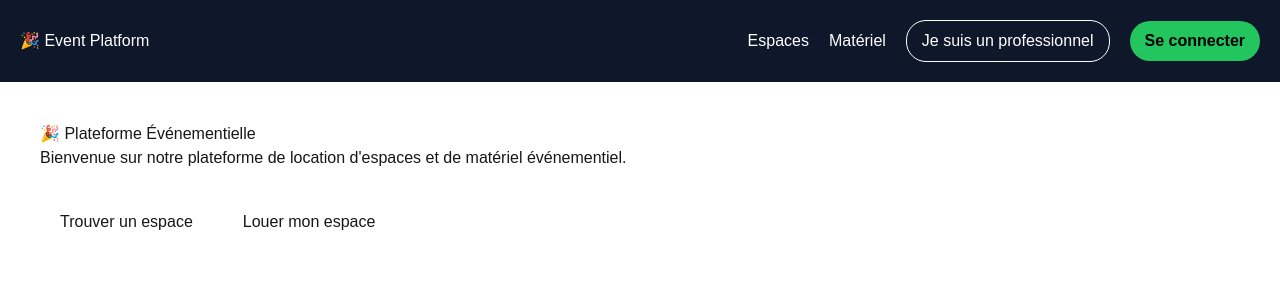
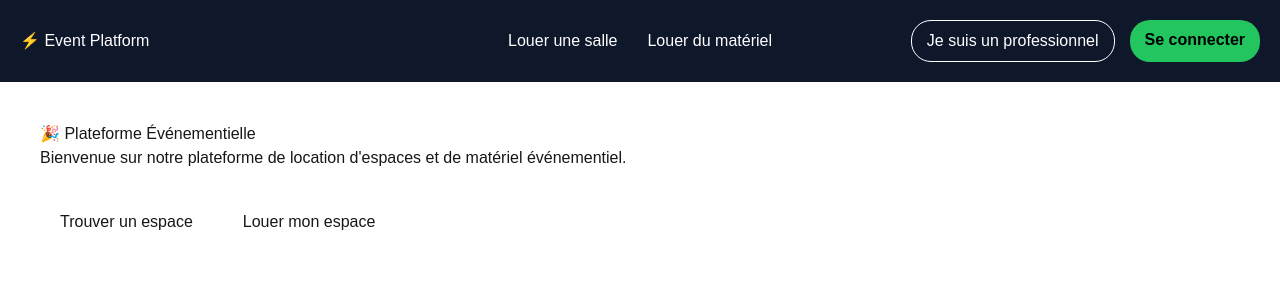
Before and after one commit to sara16g/event-platform, a Next.js app: page / in a window 1280 px wide. Shown: the top 300 px of the page. Built offline with nearby package versions, Linux system fonts and the light colour scheme.

Commit message:
update header UX like sportlok

```diff
--- a/app/components/Header.tsx
+++ b/app/components/Header.tsx
@@ -23,22 +23,36 @@ export default function Header() {
     <header
       style={{
         display: "flex",
+        alignItems: "center",
         justifyContent: "space-between",
-        alignItems: "center",
         padding: "20px",
-        background:"#0f172a",
+        background: "#0f172a",
         color: "white",
       }}
     >
       {/* LOGO */}
-      <h2>🎉 Event Platform</h2>
+      <h2>⚡ Event Platform</h2>
 
-      {/* NAVIGATION */}
-      <nav style={{ display: "flex", alignItems: "center", gap: "20px" }}>
-  <a href="/spaces" style={{ color: "white" }}>Espaces</a>
-  <a href="/equipment" style={{ color: "white" }}>Matériel</a>
+      {/* NAVIGATION CENTRÉE */}
+      <nav
+        style={{
+          display: "flex",
+          gap: "30px",
+          position: "absolute",
+          left: "50%",
+          transform: "translateX(-50%)",
+        }}
+      >
+        <a href="/spaces" style={{ color: "white" }}>
+          Louer une salle
+        </a>
+        <a href="/equipment" style={{ color: "white" }}>
+          Louer du matériel
+        </a>
+      </nav>
 
-  {/* BOUTON PRO */}
+      {/* DROITE */}
+      <div style={{ display: "flex", gap: "15px" }}>
         <a
           href="/pro"
           style={{
@@ -51,12 +65,11 @@ export default function Header() {
           Je suis un professionnel
         </a>
 
-  {/* CONNEXION */}
          <a
           href="/login"
           style={{
             padding: "8px 15px",
-      background:"#22c55e",
+            background: "#22c55e",
             borderRadius: "20px",
             color: "black",
             fontWeight: "bold",
@@ -64,7 +77,7 @@ export default function Header() {
         >
           Se connecter
         </a>
-</nav>
+      </div>
      </header>
    );
  }
```
Lines whose indentation alone changed are shown as unchanged.
